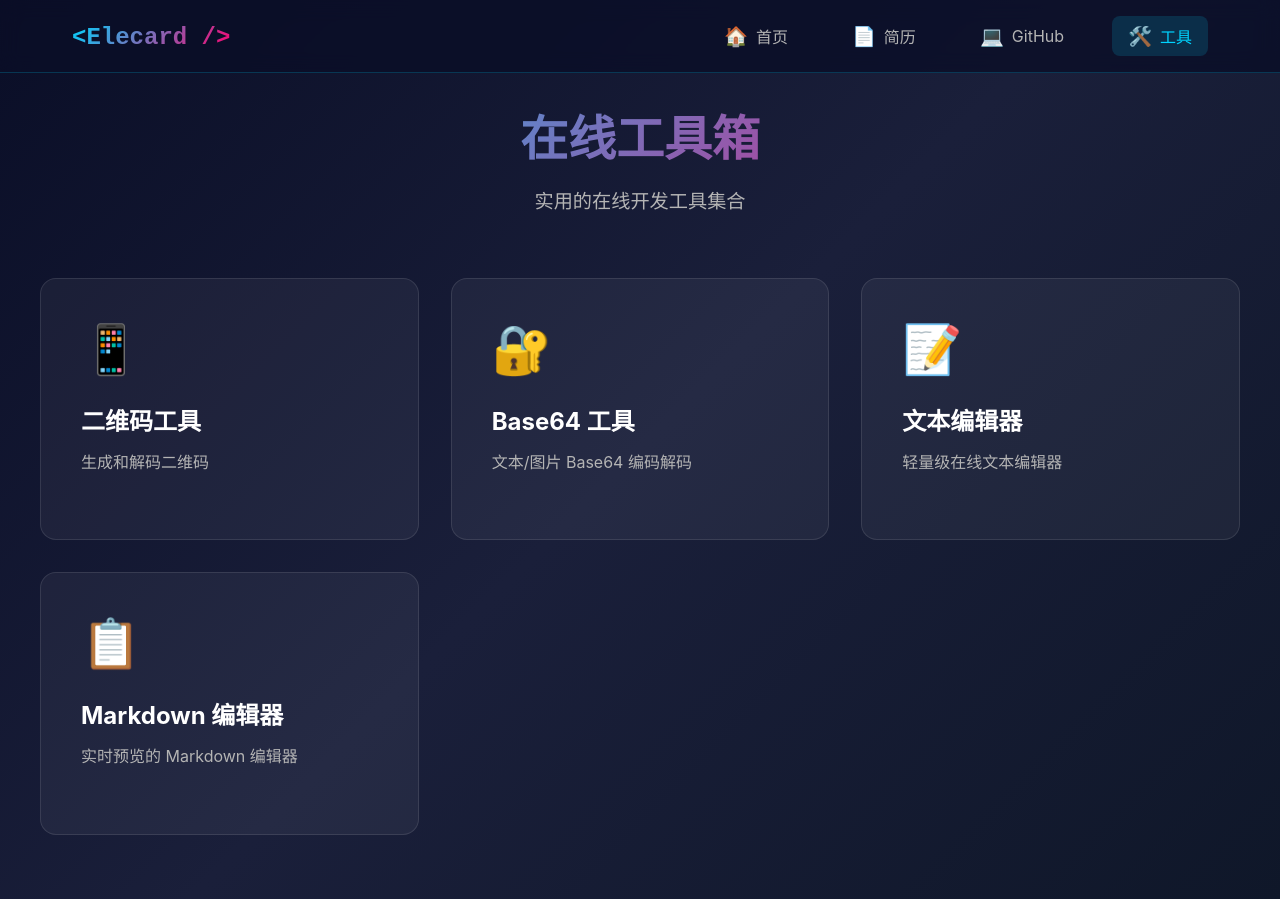
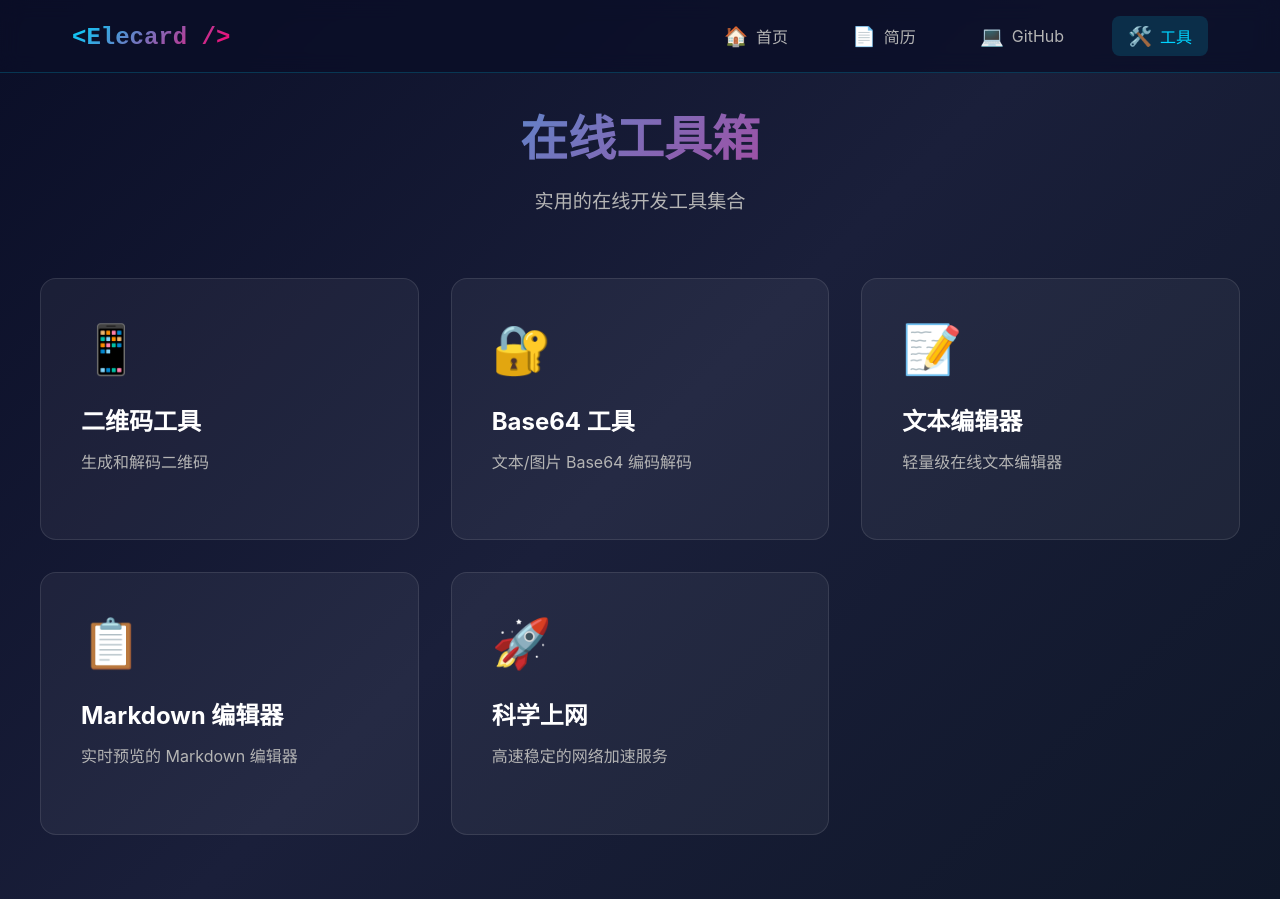
Before and after one commit to riceFun/ricefun.github.io, a Vue app: page /tools in a window 1280 px wide. Built offline with nearby package versions, Linux system fonts and the light colour scheme.

Commit message:
feat： 科学上网

```diff
--- a/src/views/Tools.vue
+++ b/src/views/Tools.vue
@@ -40,11 +40,23 @@ const tools = ref<Tool[]>([
     description: '实时预览的 Markdown 编辑器',
     icon: '📋',
     path: '/tools/markdown-editor'
+  },
+  {
+    id: 'vpn',
+    name: '科学上网',
+    description: '高速稳定的网络加速服务',
+    icon: '🚀',
+    path: 'https://www.tntv2.net/auth/register?code=UWej'
   }
 ])
 
 const goToTool = (path: string) => {
-  router.push(path)
+  // 如果是外部链接,在新标签页打开
+  if (path.startsWith('http://') || path.startsWith('https://')) {
+    window.open(path, '_blank')
+  } else {
+    router.push(path)
+  }
 }
 </script>
 
```
